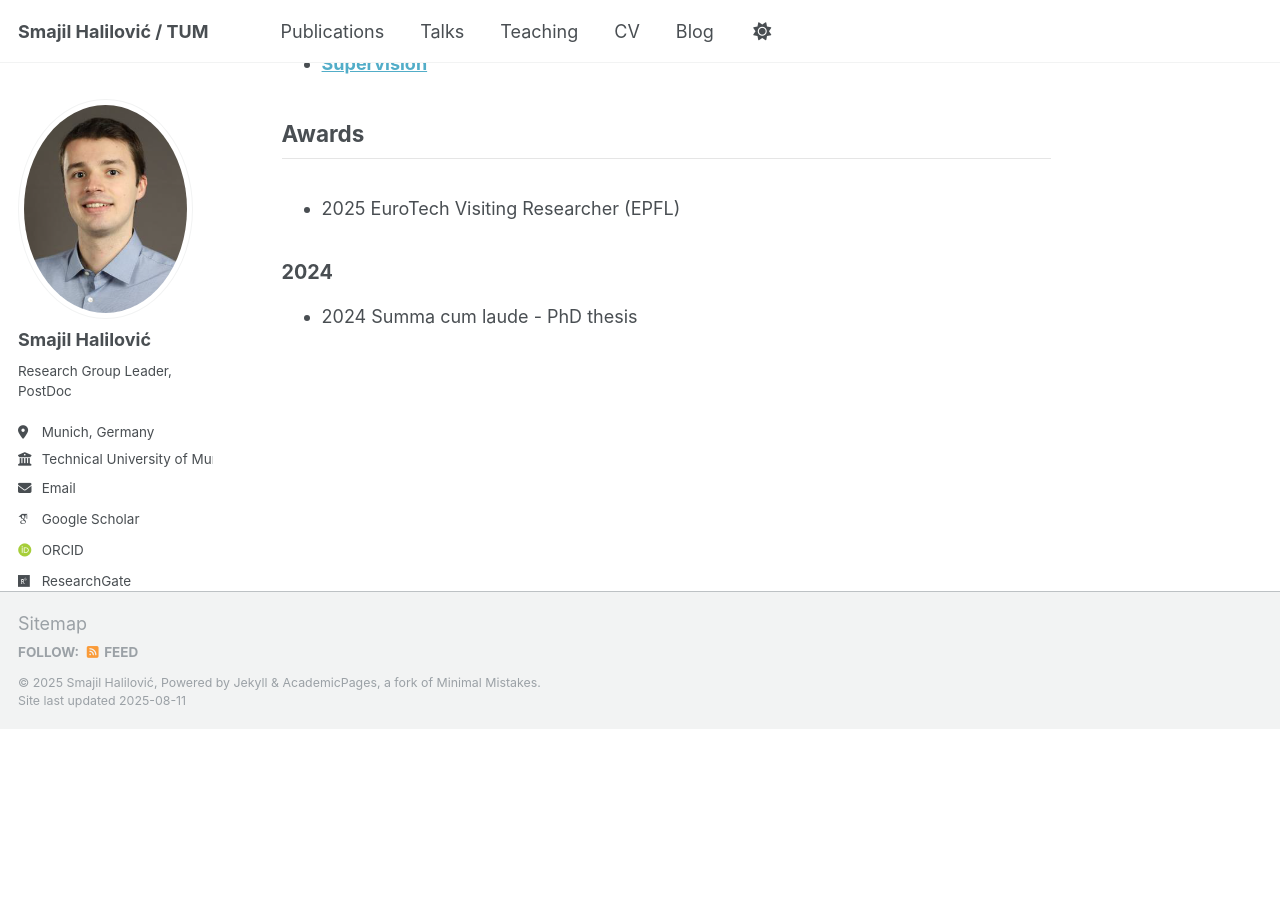
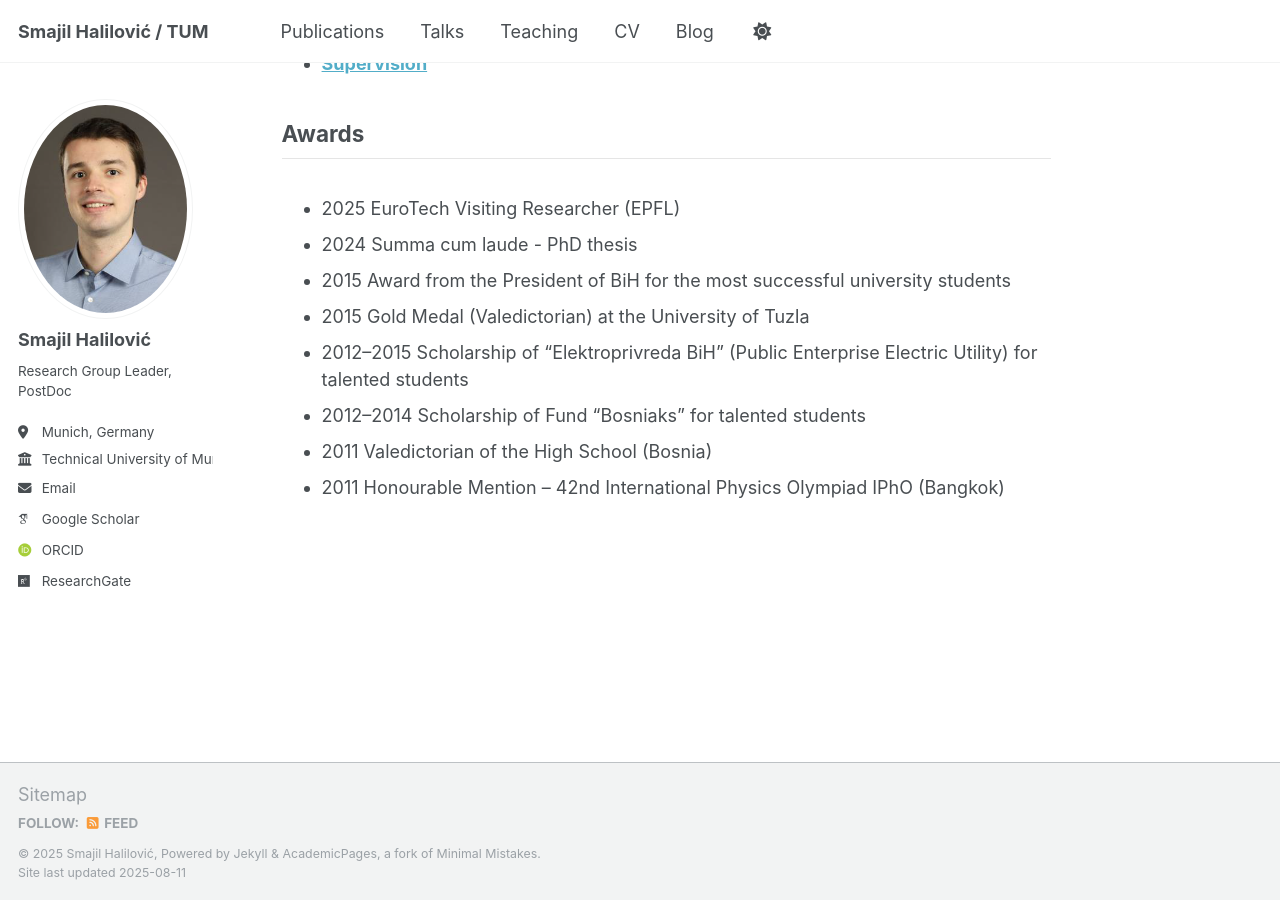
Before and after one commit to SHalilovic/shalilovic.github.io, a Jekyll site: the page built from _pages/cv.md, in a window 1280 px wide and 900 px high, scrolled down 2624 px. Built offline with Jekyll 4.4.1, drawn with Linux system fonts in a browser that asks for light colours; some web fonts are replaced; a script that is not in the unit is left out; before the commit the page ends 3353 px from its top, so only the background shows below that.

Commit message:
Update cv.md

```diff
--- a/_pages/cv.md
+++ b/_pages/cv.md
@@ -63,5 +63,10 @@ author_profile: true
   <h2 style="border-bottom: 1px solid #e5e5e5; padding-bottom: 0.5em;">{{ "Awards" | capitalize }}</h2>
 </div>
   * 2025 EuroTech Visiting Researcher (EPFL)
-  <h3 style="margin-bottom: 0.2em; font-size: 1.1em;"><b>{{ 2024 Summa cum laude - PhD thesis }}</b></h3>
   * 2024 Summa cum laude - PhD thesis
+  * 2015 Award from the President of BiH for the most successful university students
+  * 2015 Gold Medal (Valedictorian) at the University of Tuzla
+  * 2012–2015 Scholarship of “Elektroprivreda BiH” (Public Enterprise Electric Utility) for talented students
+  * 2012–2014 Scholarship of Fund “Bosniaks” for talented students
+  * 2011 Valedictorian of the High School (Bosnia)
+  * 2011 Honourable Mention – 42nd International Physics Olympiad IPhO (Bangkok)
```
